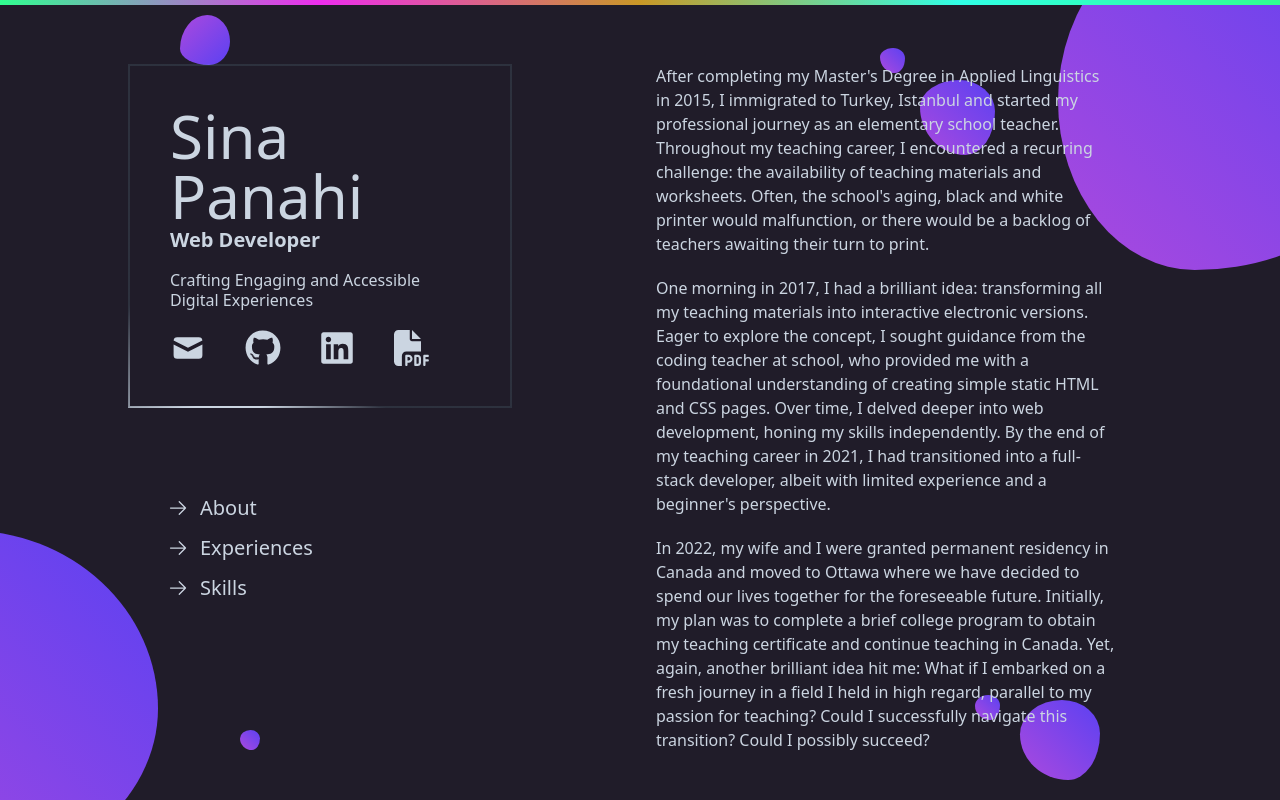
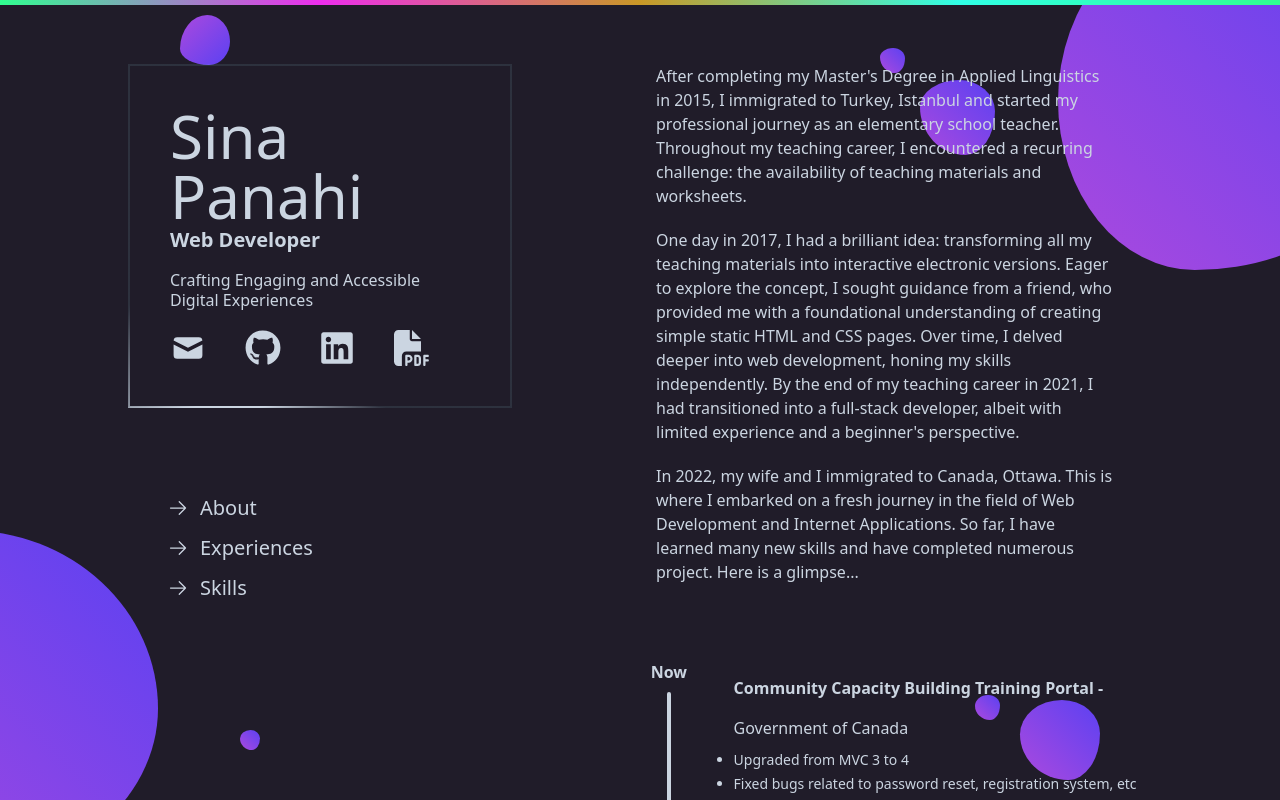
Before and after one commit to SinaPanahi/portfolio, a React (Vite) app: page / in a window 1280 px wide. Shown: the top 800 px of the page. Built offline with nearby package versions, Linux system fonts and the light colour scheme.

Commit message:
edited about text

```diff
--- a/src/components/About.jsx
+++ b/src/components/About.jsx
@@ -9,33 +9,26 @@ export default function About() {
                 2015, I immigrated to Turkey, Istanbul and started my
                 professional journey as an elementary school teacher. Throughout
                 my teaching career, I encountered a recurring challenge: the
-                availability of teaching materials and worksheets. Often, the
-                school's aging, black and white printer would malfunction, or
-                there would be a backlog of teachers awaiting their turn to
-                print.
+                availability of teaching materials and worksheets.
             </p>
 
             <p className="my-5 text-md leading-6 px-9 lg:pl-36">
-                One morning in 2017, I had a brilliant idea: transforming all my
+                One day in 2017, I had a brilliant idea: transforming all my
                 teaching materials into interactive electronic versions. Eager
-                to explore the concept, I sought guidance from the coding
-                teacher at school, who provided me with a foundational
-                understanding of creating simple static HTML and CSS pages. Over
-                time, I delved deeper into web development, honing my skills
-                independently. By the end of my teaching career in 2021, I had
-                transitioned into a full-stack developer, albeit with limited
-                experience and a beginner's perspective.
+                to explore the concept, I sought guidance from a friend, who
+                provided me with a foundational understanding of creating simple
+                static HTML and CSS pages. Over time, I delved deeper into web
+                development, honing my skills independently. By the end of my
+                teaching career in 2021, I had transitioned into a full-stack
+                developer, albeit with limited experience and a beginner's
+                perspective.
             </p>
             <p className="my-5 text-md leading-6 px-9 lg:pl-36">
-                In 2022, my wife and I were granted permanent residency in
-                Canada and moved to Ottawa where we have decided to spend our
-                lives together for the foreseeable future. Initially, my plan
-                was to complete a brief college program to obtain my teaching
-                certificate and continue teaching in Canada. Yet, again, another
-                brilliant idea hit me: What if I embarked on a fresh journey in
-                a field I held in high regard, parallel to my passion for
-                teaching? Could I successfully navigate this transition? Could I
-                possibly succeed?
+                In 2022, my wife and I immigrated to Canada, Ottawa. This is
+                where I embarked on a fresh journey in the field of Web
+                Development and Internet Applications. So far, I have learned
+                many new skills and have completed numerous project. Here is a
+                glimpse...
             </p>
         </div>
     );
```
